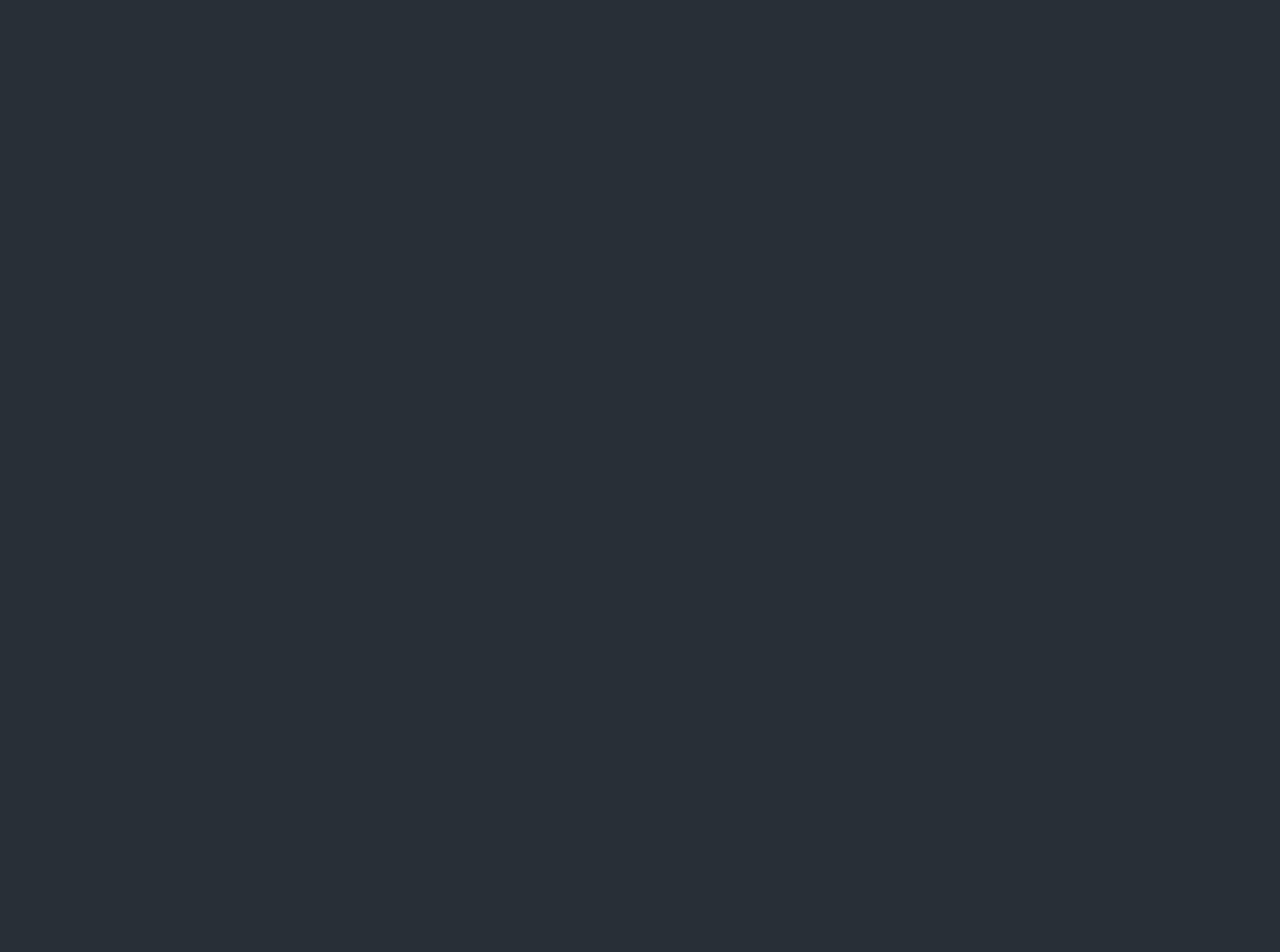
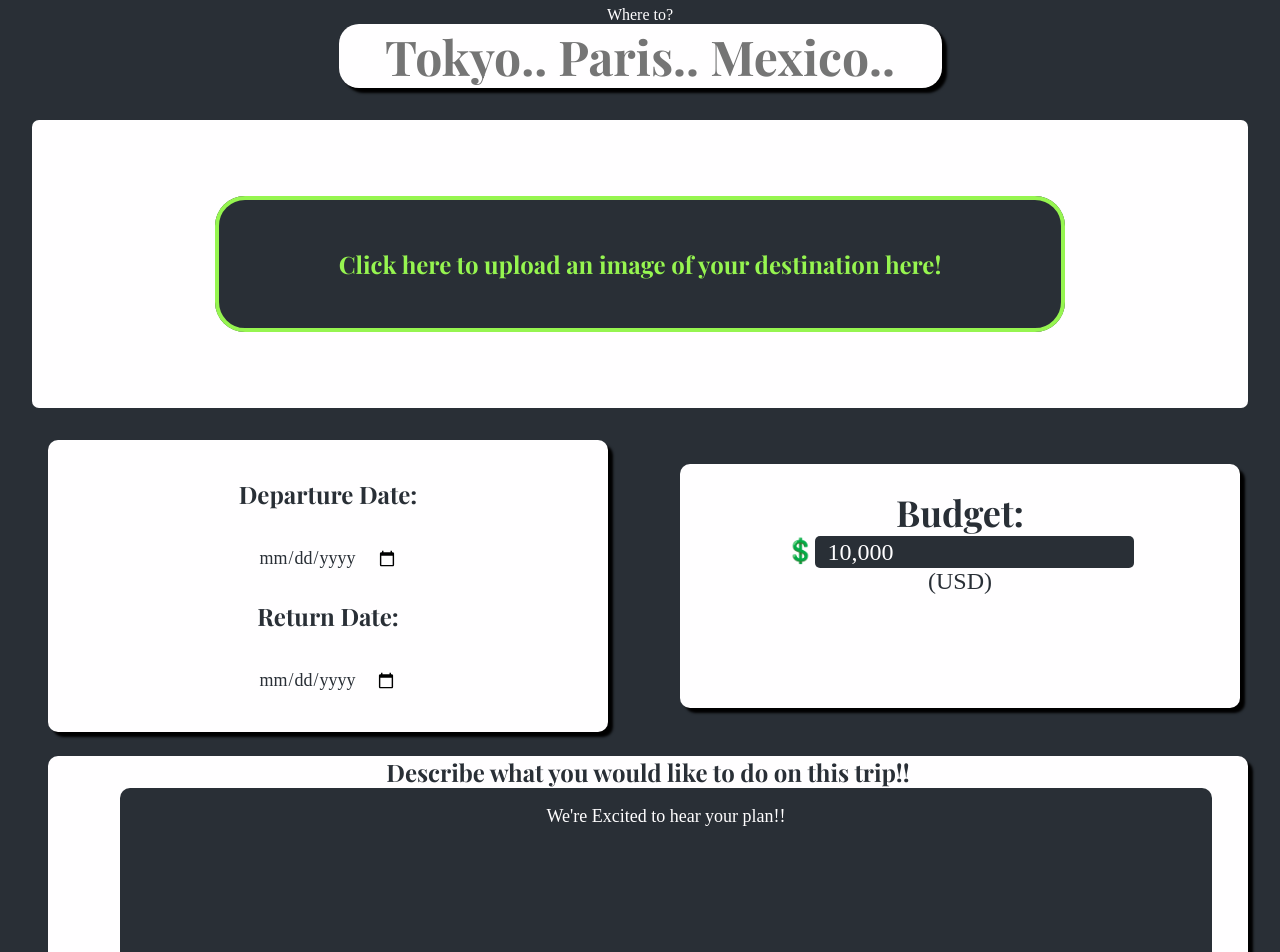
Before and after one commit to harmonyburke/trekTogether, a React (Vite) app in the folder client/: page /add-trip in a window 1280 px wide. Before the commit this address had no page. Shown: the part 160-1112 px from the top of the page. Before the commit the page ends 800 px from the top, so only its background shows below. Built offline with nearby package versions, Linux system fonts and the light colour scheme; a web font is replaced by a local one.

Commit message:
set initial format for addTrip

```diff
--- a/client/src/components/TripPage.jsx
+++ b/client/src/components/TripPage.jsx
@@ -35,7 +35,9 @@ const TripPage = () => {
                 <h4 className="title color-change">Budget:</h4>
                 <p className="color-change">{tripInfo.budget}</p>
                 <h4 className="title color-change">Posted:</h4>
-                <p className="createdAt color-change">{formatDistance(new Date(tripInfo.createdAt), { addSuffix: true })}</p>
+                <p className="createdAt color-change">{formatDistance(new Date(tripInfo.createdAt), { addSuffix: true })}
+                </p>
+
                </div>
 
             </div>
--- a/client/src/main.jsx
+++ b/client/src/main.jsx
@@ -6,6 +6,7 @@ import App from './App.jsx'
 import { createBrowserRouter, RouterProvider } from 'react-router-dom';
 import Dashboard from './pages/Dashboard.jsx';
 import TripPage from './components/TripPage.jsx';
+import AddTrip from './pages/AddTrip.jsx';
 
 // import components
 
@@ -21,6 +22,10 @@ const router = createBrowserRouter([
       {
         path: 'trip-page',
         element: <TripPage />
+      },
+      {
+        path: 'add-trip',
+        element: <AddTrip />
       }
     ]
   },
--- /dev/null
+++ b/client/src/pages/AddTrip.jsx
@@ -0,0 +1,68 @@
+import "../style/addTrip.css"
+
+const AddTrip = () => {
+
+    return (
+        <section>
+            <div className="addTrip-container">
+                <form action="/add-trip">
+                    {/* label for WHERE  */}
+                    <label>Where to?</label> <br />
+                    {/* input for WHERE */}
+                    <input id="whereInput" className='title input' type="text" name="where" placeholder="Tokyo.. Paris.. Mexico.." /><br />
+                    {/* input for IMG upload */}
+                    <div className="img-upload color-change">
+                         {/* label for image */}
+                    <label htmlFor="fileInput" className="title custom-file-upload color-change">
+                    <input type="file" id="fileInput" className="color-change" hidden />
+                    Click here to upload an image of your destination here!
+                    </label>
+                    </div>
+
+                    <div className="small-card-container">
+                        <div id="dateInput" className="color-change">
+                            <ul className="color-change">
+                                <li className="color-change">
+                                    {/* input DEPARTURE DATE */}
+                                    <label className="color-change title">Departure Date:</label><br />
+                                    <input type="date" className="color-change"/>
+                                </li>
+                                    {/* input RETURN DATE */}
+                                <li className="color-change">
+                                    <label className="color-change title">Return Date:</label><br />
+                                    <input type="date" className="color-change"/>
+                                </li>
+                            </ul>
+                        </div>
+
+                        <div className="budgetInput">
+                            <ul className="color-change">
+                                <li className="color-change">
+                                    <label className="color-change title budget-title"> Budget: </label><br />
+                                    💲<input type="number" placeholder="10,000" />
+                                </li>
+                                <li className="color-change">
+                                    <label className="color-change">(USD)</label>
+                                </li>
+                            </ul>
+                        </div>
+
+
+                    </div>
+                    <div id="descriptionInput" className="color-change">
+                            <ul className="color-change">
+                                <li className="color-change">
+                                    {/* input DESCRIPTION input */}
+                                    <label className="color-change title">Describe what you would like to do on this trip!!</label><br />
+                                    <textarea type="date" cols="200" rows="11" placeholder="We're Excited to hear your plan!!" className="color-change"/>
+                                </li>
+                            </ul>
+                        </div>
+
+                </form>
+            </div>
+        </section>
+     );
+}
+
+export default AddTrip;
--- /dev/null
+++ b/client/src/style/addTrip.css
@@ -0,0 +1,194 @@
+/* addTrip */
+
+
+/* where to  */
+#whereInput {
+    background-color: var(--white);
+    color: var(--grey);
+    font-size: 3em;
+    text-align: center;
+    border-radius: 20px;
+    box-shadow: 5px 5px 2.5px black;
+}
+
+/* img upload */
+
+.input:hover {
+    border: solid 3px var(--green);
+}
+
+.img-upload {
+    padding: 8em;
+    margin: 2em;
+    border-radius: 7px;
+}
+
+.custom-file-upload {
+    font-size: 1.5em;
+    padding: 2em 5em;
+    border-radius: 30px;
+    background-color: var(--grey);
+    color: var(--green);
+    border: solid 4px var(--green);
+}
+
+.custom-file-upload:hover {
+    padding: 2em 5em;
+    background-color: var(--green);
+    color: var(--grey);
+    border-radius: 30px;
+    border: solid 4px var(--grey);
+    cursor: pointer;
+}
+
+/* small cards */
+
+.small-card-container {
+    display: flex;
+}
+
+/* date input  */
+
+#dateInput {
+    line-height: 2.5em;
+}
+
+#dateInput, .budgetInput {
+    text-align: left;
+    padding: 0 1em;
+    font-size: 1.5em;
+    margin: 0 2em;
+    width: 40%;
+    border-radius: 10px;
+    box-shadow: 5px 5px 2.5px black;
+
+}
+
+#dateInput ul, #descriptionInput ul, .budgetInput ul {
+    margin: 1em 0;
+    text-align: center;
+}
+
+#dateInput li, .budgetInput li {
+    display: inline-block;
+    padding: 0 2em;
+    text-align: center;
+}
+
+#dateInput input, .budgetInput input {
+    font-size: .75em;
+}
+
+#dateInput input:hover, .budgetInput input:hover{
+    padding: 0 .25em;
+    background-color: var(--grey);
+    color: var(--white);
+    border-radius: 10px;
+    border: solid 2px var(--green);
+    cursor: pointer;
+}
+
+/* budget Input */
+
+.budget-title {
+    text-align: center;
+    font-size: 1.5em;
+}
+
+.budgetInput {
+    background-color: var(--white);
+    padding: .01em 1em;
+    margin: 1em;
+    text-align: right;
+}
+
+.budgetInput input {
+    font-size: 1em;
+    color: var(--white);
+    border-radius: 5px;
+    padding: .1em .5em;
+}
+
+.budgetInput input::placeholder {
+    color: var(--white);
+}
+
+/* Description input  */
+
+#descriptionInput {
+    padding: 0 1em;
+    font-size: 1.5em;
+    margin: 0 2em;
+    width: 90%;
+    height: 13.25em;
+    border-radius: 10px;
+    box-shadow: 5px 5px 2.5px black;
+}
+
+#descriptionInput li {
+    display: inline-block;
+    padding: 0 2em;
+    text-align: center;
+}
+
+#descriptionInput li textarea {
+    background-color: var(--grey);
+    color: var(--white);
+    width: 100%;
+    padding: 1em;
+    resize: none;
+    border-radius: 10px;
+    font-size: .75em;
+}
+
+#descriptionInput li textarea:hover {
+    border: solid 2px var(--green);
+}
+
+#descriptionInput li textarea::placeholder {
+    text-align: center;
+    color: var(--white);
+}
+
+
+
+/* makes placeholder disappear when clicked */
+
+input:focus::-webkit-input-placeholder,
+textarea:focus::-webkit-input-placeholder {
+    opacity: 0;
+}
+
+input:focus::-moz-placeholder,
+textarea:focus::-moz-placeholder {
+    opacity: 0;
+}
+
+input:focus::-ms-placeholder,
+textarea:focus::-ms-placeholder {
+    opacity: 0;
+}
+
+/* anti-squish */
+
+/* anti-squish cards */
+@media screen and (max-width: 1100px) {
+    #dateInput, .budgetInput {
+        width: 80%;
+        display: block;
+        text-align: center;
+    }
+ }
+
+ @media screen and (max-width: 820px) {
+    #dateInput, .budgetInput {
+        width: 80%;
+        display: block;
+    }
+ }
+
+ @media screen and (max-width: 640px) {
+    .tripIdea-container {
+        width: 90%;
+    }
+ }
```
